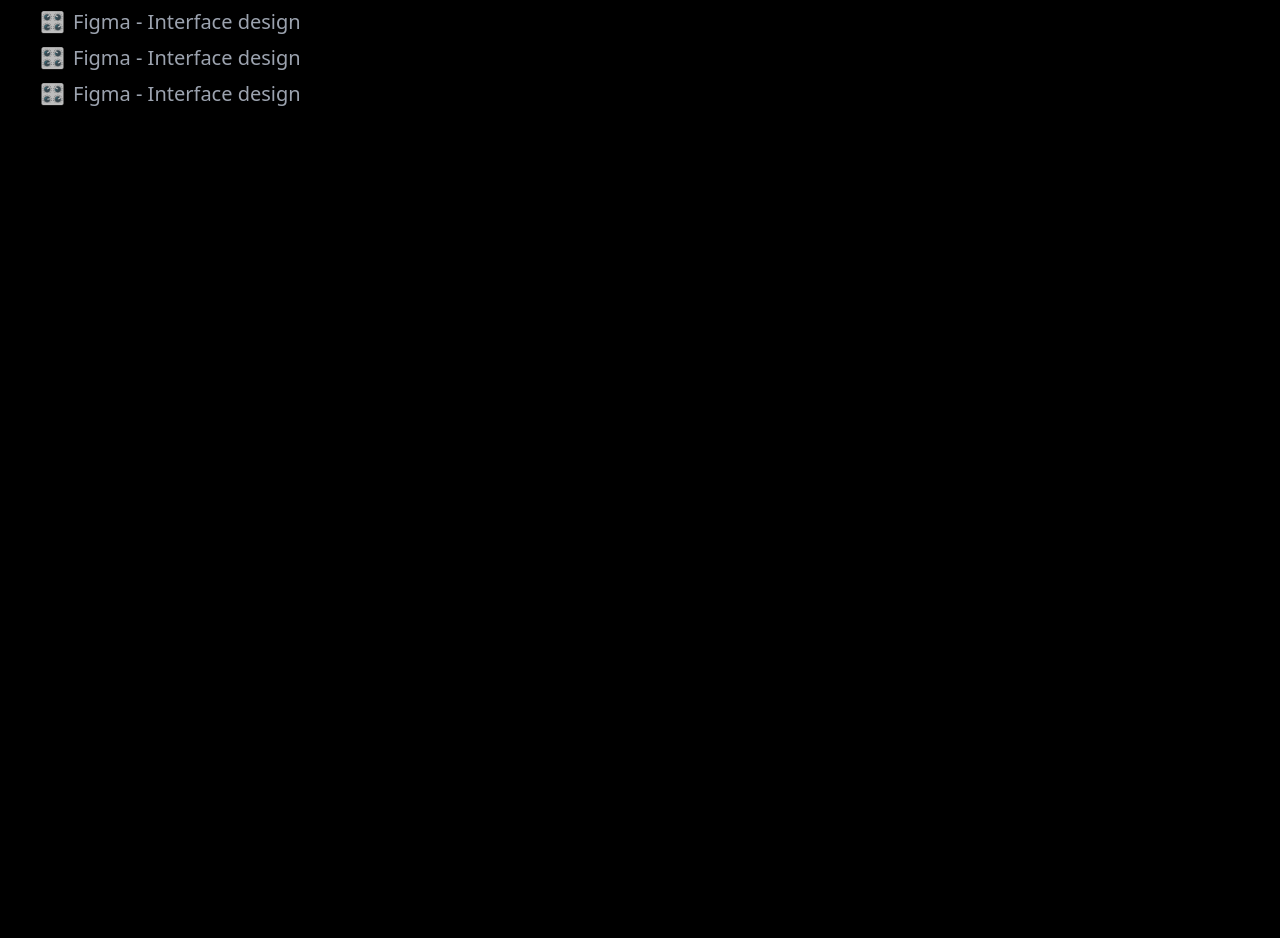
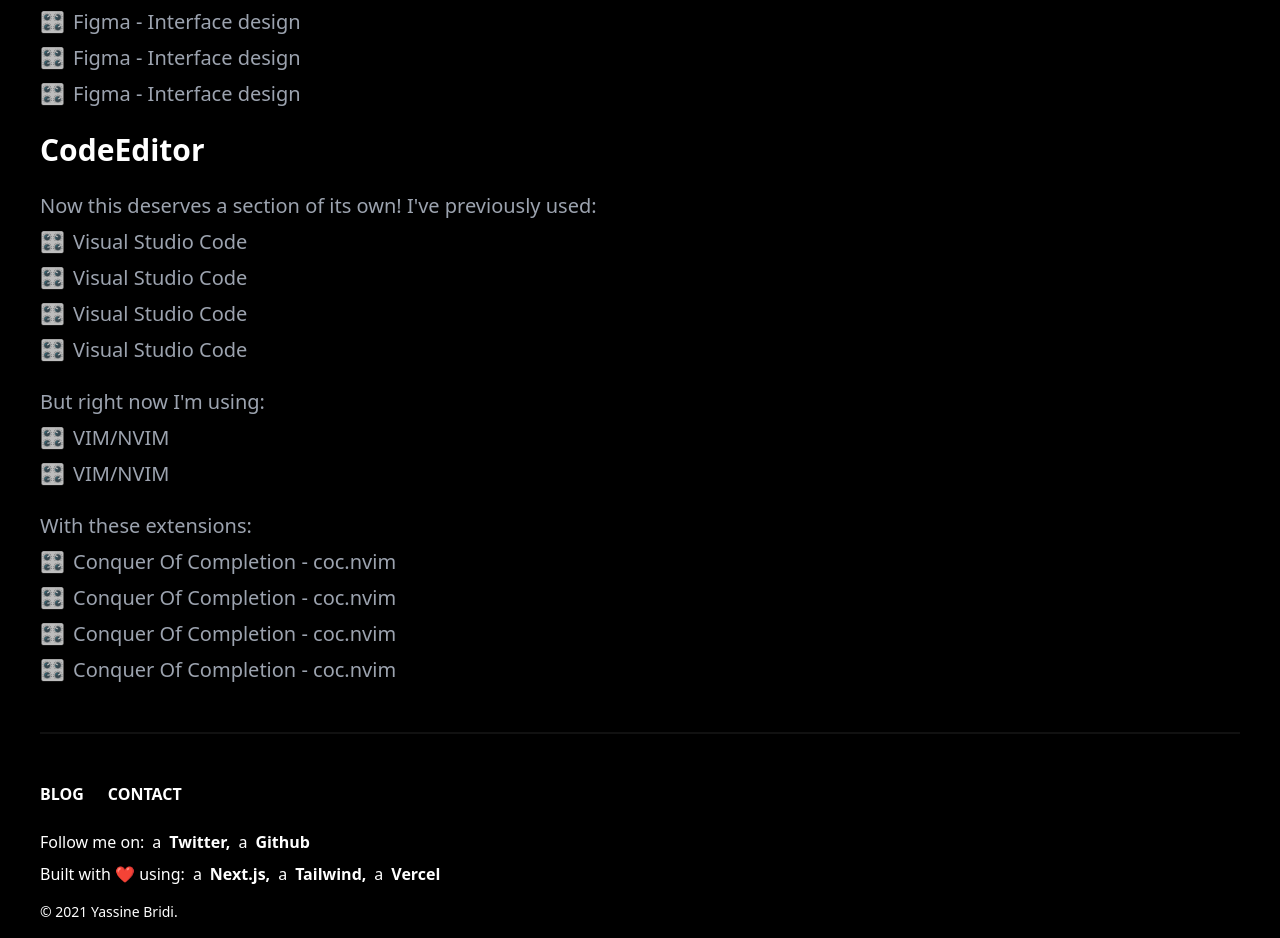
Before and after one commit to yassinebridi/yasbr.com, a Next.js app: page / in a window 1280 px wide. Shown: the part 1566-2504 px from the top of the page. Before the commit the page ends 1690 px from the top, so only its background shows below. Built offline with nearby package versions, Linux system fonts and the light colour scheme; a web font is replaced by a local one.

Commit message:
Complete section, and footer

```diff
--- a/components/CodeEditor.tsx
+++ b/components/CodeEditor.tsx
@@ -1,8 +1,33 @@
+import { nowItems, prevItems, withExtItems } from '@data/codeEditor';
 import React from 'react';
+import List from './List';
 
 export interface CodeEditorProps {}
 const CodeEditor: React.FC<CodeEditorProps> = () => {
-  return <div>CodeEditor</div>;
+  return (
+    <div className="text-xl font-normal text-gray-400">
+      <h2 id="codeEditor" className="pt-2 text-3xl font-bold text-white">
+        <a href="#codeEditor" title="codeEditor">
+          CodeEditor
+        </a>
+      </h2>
+
+      <div className="mt-6">
+        <List
+          title="Now this deserves a section of its own! I've previously used:"
+          items={prevItems}
+        />
+      </div>
+
+      <div className="mt-6">
+        <List title="But right now I'm using:" items={nowItems} />
+      </div>
+
+      <div className="mt-6">
+        <List title="With these extensions:" items={withExtItems} />
+      </div>
+    </div>
+  );
 };
 
 export default CodeEditor;
--- a/components/Footer.tsx
+++ b/components/Footer.tsx
@@ -1,8 +1,58 @@
 import React from 'react';
+import Link from 'next/link';
 
 export interface FooterProps {}
 const Footer: React.FC<FooterProps> = () => {
-  return <div>Footer</div>;
+  return (
+    <div className="">
+      <nav className="flex font-bold text-md space-x-6">
+        <Link href="/blog">
+          <a className="uppercase">blog</a>
+        </Link>
+        <a
+          className="uppercase"
+          href="mailto:yassine@yasbr.com"
+          target="_blank"
+        >
+          contact
+        </a>
+      </nav>
+
+      <div className="flex mt-6">
+        <p className="mr-2 font-light">Follow me on: </p>
+        <ul className="flex space-x-2">
+          <li>
+            <span className="mr-2">a</span>
+            <span className="font-bold">Twitter,</span>
+          </li>
+          <li>
+            <span className="mr-2">a</span>
+            <span className="font-bold">Github</span>
+          </li>
+        </ul>
+      </div>
+
+      <div className="flex mt-2">
+        <p className="mr-2 font-light">Built with ❤️ using: </p>
+        <ul className="flex space-x-2">
+          <li>
+            <span className="mr-2">a</span>
+            <span className="font-bold">Next.js,</span>
+          </li>
+          <li>
+            <span className="mr-2">a</span>
+            <span className="font-bold">Tailwind,</span>
+          </li>
+          <li>
+            <span className="mr-2">a</span>
+            <span className="font-bold">Vercel</span>
+          </li>
+        </ul>
+      </div>
+
+      <p className="mt-4 text-sm font-light">© 2021 Yassine Bridi.</p>
+    </div>
+  );
 };
 
 export default Footer;
--- /dev/null
+++ b/data/codeEditor.ts
@@ -0,0 +1,50 @@
+import { Item } from '@components/List';
+
+export const prevItems: Item[] = [
+  {
+    desc: 'Visual Studio Code',
+    icon: '🎛️',
+  },
+  {
+    desc: 'Visual Studio Code',
+    icon: '🎛️',
+  },
+  {
+    desc: 'Visual Studio Code',
+    icon: '🎛️',
+  },
+  {
+    desc: 'Visual Studio Code',
+    icon: '🎛️',
+  },
+];
+
+export const nowItems: Item[] = [
+  {
+    desc: 'VIM/NVIM',
+    icon: '🎛️',
+  },
+  {
+    desc: 'VIM/NVIM',
+    icon: '🎛️',
+  },
+];
+
+export const withExtItems: Item[] = [
+  {
+    desc: 'Conquer Of Completion - coc.nvim',
+    icon: '🎛️',
+  },
+  {
+    desc: 'Conquer Of Completion - coc.nvim',
+    icon: '🎛️',
+  },
+  {
+    desc: 'Conquer Of Completion - coc.nvim',
+    icon: '🎛️',
+  },
+  {
+    desc: 'Conquer Of Completion - coc.nvim',
+    icon: '🎛️',
+  },
+];
--- a/pages/index.tsx
+++ b/pages/index.tsx
@@ -1,3 +1,5 @@
+import CodeEditor from '@components/CodeEditor';
+import Footer from '@components/Footer';
 import Hero from '@components/Hero';
 import Introduction from '@components/Introduction';
 import Uses from '@components/Uses';
@@ -14,6 +16,19 @@
       <div className="mt-4">
         <Uses />
       </div>
+
+      <div className="mt-4">
+        <CodeEditor />
+      </div>
+
+      <hr
+        className="my-12 border-none"
+        style={{ height: '1.5px', backgroundColor: '#111' }}
+      />
+
+      <div className="">
+        <Footer />
+      </div>
     </div>
   );
 }
```
